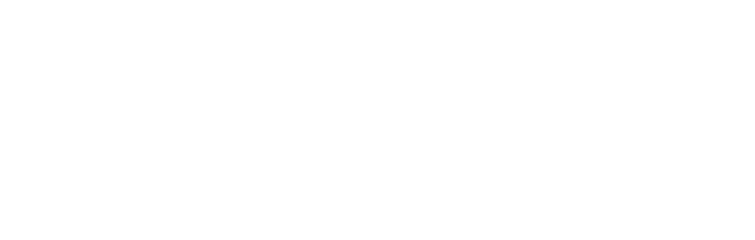
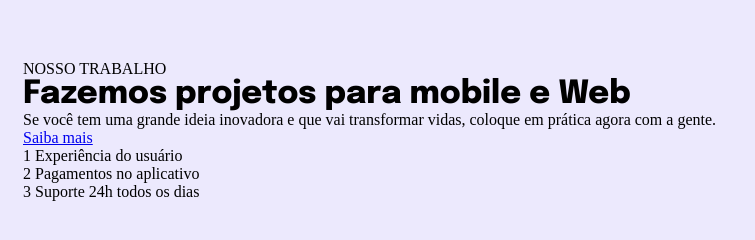
Before and after one commit to gabrielvtdev/projeto-explorer-04, a plain HTML site: page index.html in a window 1280 px wide. Shown: the whole page, without its empty margins (0-755 px from the left). Drawn offline with Linux system fonts and the light colour scheme.

Commit message:
initial structure

```diff
--- a/index.html
+++ b/index.html
@@ -1,10 +1,31 @@
 <!DOCTYPE html>
 <html lang="pt-BR">
   <head>
+    <link rel="preconnect" href="https://fonts.googleapis.com" />
+    <link rel="preconnect" href="https://fonts.gstatic.com" crossorigin />
     <meta charset="UTF-8" />
     <meta name="viewport" content="width=device-width, initial-scale=1.0" />
-    <link rel="stylesheet" href="style.css">
+    <link
+      href="https://fonts.googleapis.com/css2?family=Epilogue:wght@800&display=swap"
+      rel="stylesheet"
+    />
+    <link rel="stylesheet" href="style.css" />
     <title>Responsividade</title>
   </head>
-  <body></body>
+  <body>
+    <main>
+      <p>NOSSO TRABALHO</p>
+      <h1>Fazemos projetos para mobile e Web</h1>
+      <p>
+        Se você tem uma grande ideia inovadora e que vai transformar vidas,
+        coloque em prática agora com a gente.
+      </p>
+      <a href="#">Saiba mais</a>
+      <ul>
+        <li><span>1</span> Experiência do usuário</li>
+        <li><span>2</span> Pagamentos no aplicativo</li>
+        <li><span>3</span> Suporte 24h todos os dias</li>
+      </ul>
+    </main>
+  </body>
 </html>
--- a/style.css
+++ b/style.css
@@ -0,0 +1,18 @@
+* {
+  margin: 0;
+  padding: 0;
+  box-sizing: border-box;
+}
+
+ul {
+  list-style: none;
+}
+
+body {
+  background: #ece9fd;
+  padding: 60px 23px 66px;
+}
+
+h1 {
+  font-family: "Epilogue", sans-serif;
+}
```
